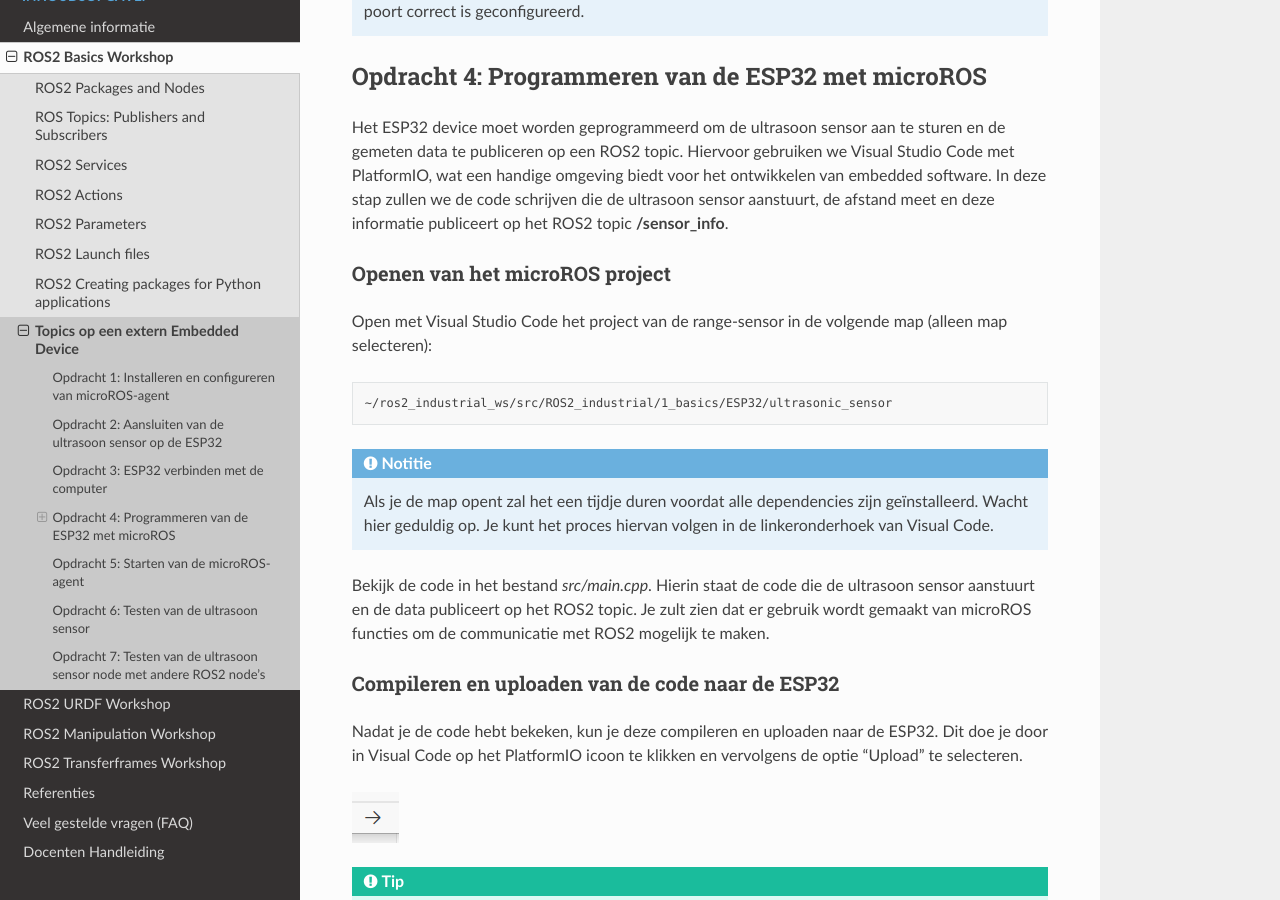
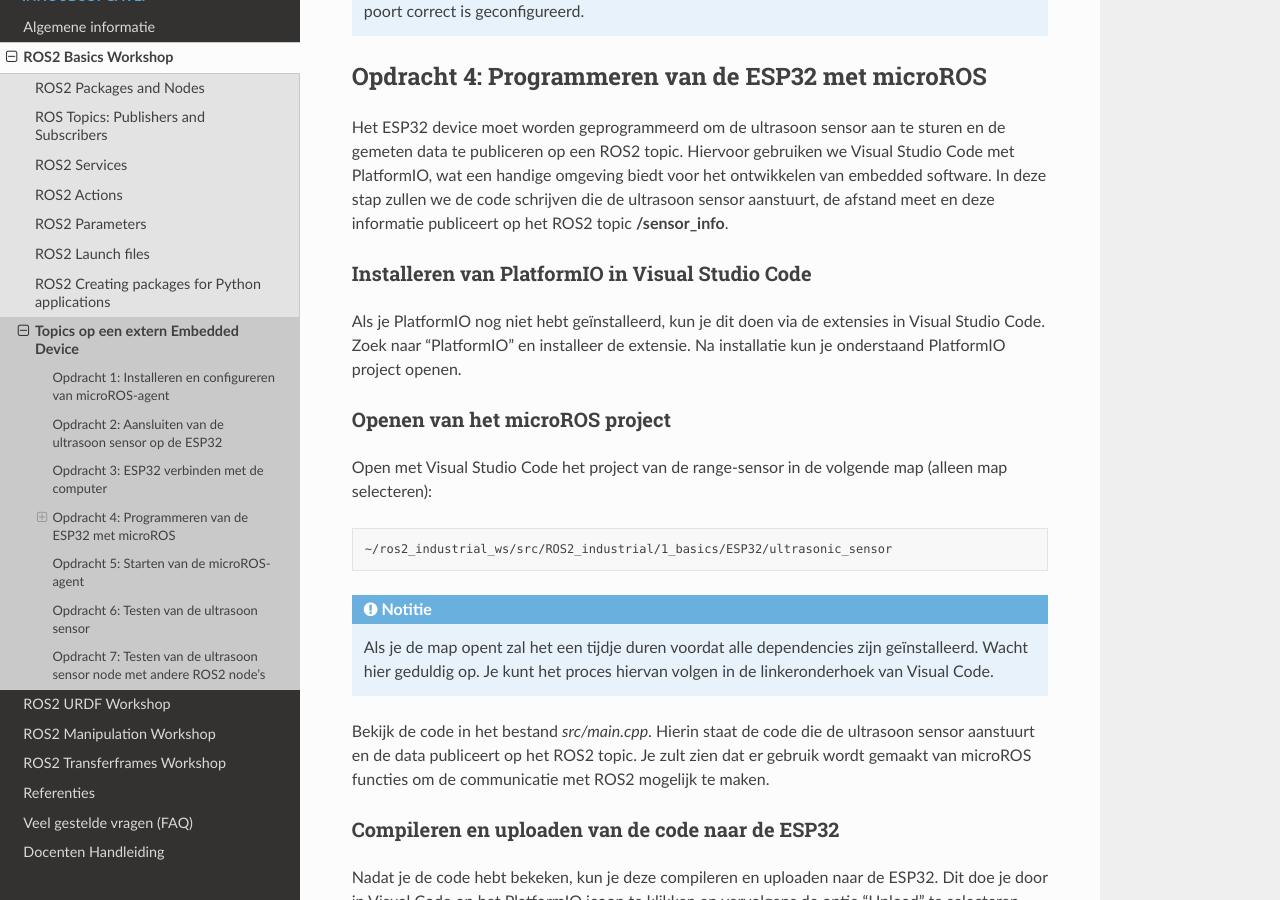
Before and after one commit to AvansMechatronica/ROS2_industrial_workshop, a Sphinx documentation site: the page built from documentation/1_basics/ESP32/ultrasonic_sensor.md, in a window 1280 px wide and 900 px high, scrolled down 3482 px. Built offline with Sphinx 7.4.7 and the Read the Docs theme 3.1.0, drawn with Linux system fonts in a browser that asks for light colours.

Commit message:
20260506

````diff
--- a/documentation/1_basics/ESP32/ultrasonic_sensor.md
+++ b/documentation/1_basics/ESP32/ultrasonic_sensor.md
@@ -64,6 +64,9 @@ Als je gebruik maakt van een virtuele machine, zorg er dan voor dat de USB-poort
 ## Opdracht 4: Programmeren van de ESP32 met microROS
 Het ESP32 device moet worden geprogrammeerd om de ultrasoon sensor aan te sturen en de gemeten data te publiceren op een ROS2 topic. Hiervoor gebruiken we Visual Studio Code met PlatformIO, wat een handige omgeving biedt voor het ontwikkelen van embedded software. In deze stap zullen we de code schrijven die de ultrasoon sensor aanstuurt, de afstand meet en deze informatie publiceert op het ROS2 topic **/sensor_info**.
 
+### Installeren van PlatformIO in Visual Studio Code
+Als je PlatformIO nog niet hebt geïnstalleerd, kun je dit doen via de extensies in Visual Studio Code. Zoek naar "PlatformIO" en installeer de extensie. Na installatie kun je onderstaand PlatformIO project openen.
+
 ### Openen van het microROS project
 Open met Visual Studio Code het project van de range-sensor in de volgende map (alleen map selecteren):
 ```text
````
